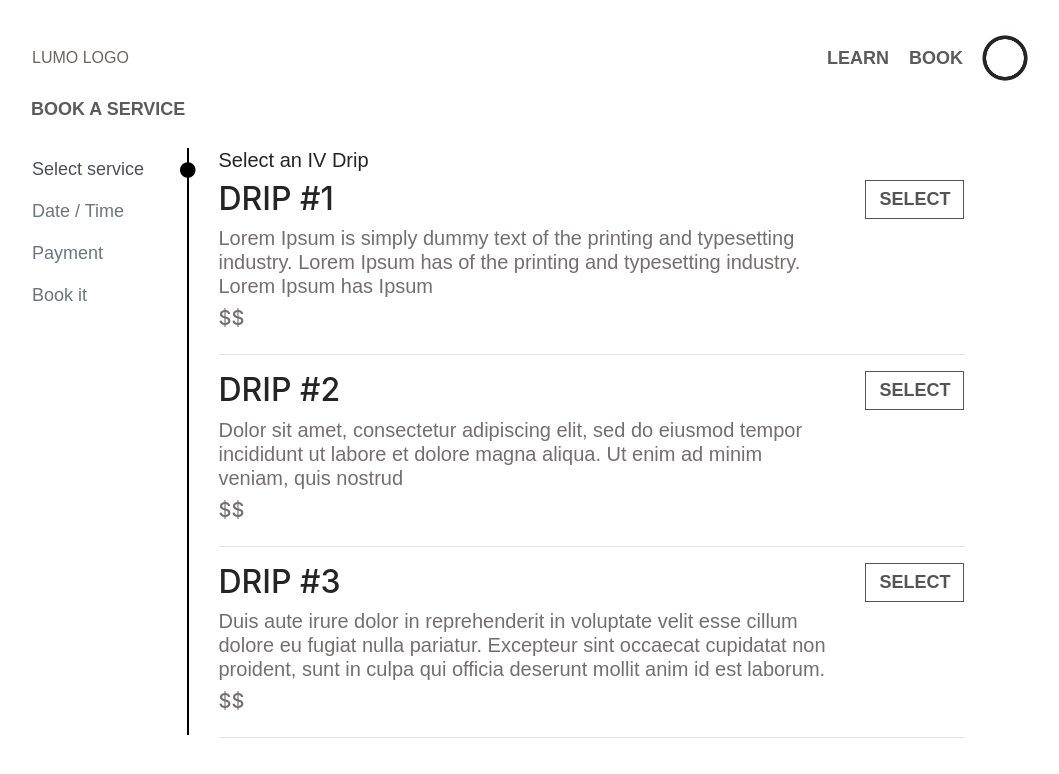
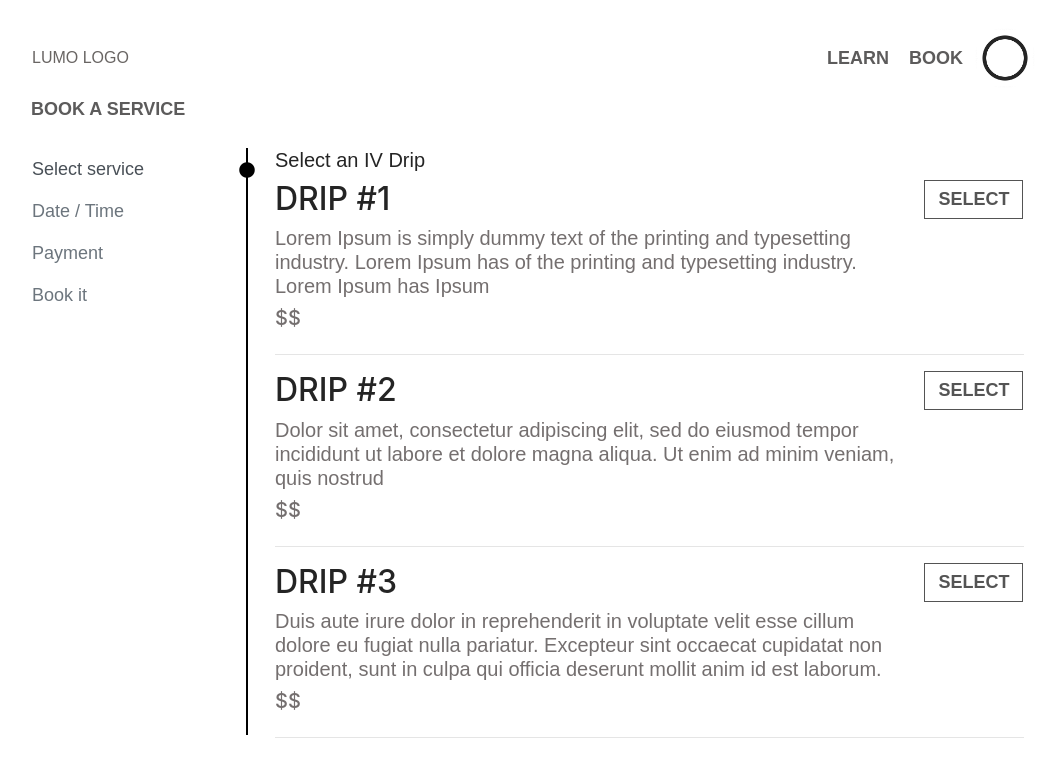
Before and after one commit to pratapshiv1992/react-bootstrap, a React (Create React App) app: page / in a window 1280 px wide. Shown: the top 774 px of the page, without its empty margins (124-1183 px from the left). Built offline with nearby package versions, Linux system fonts and the light colour scheme.

Commit message:
styling tweaks

```diff
--- a/src/assets/styles/common.css
+++ b/src/assets/styles/common.css
@@ -132,27 +132,28 @@
 }
 
 .reffrn-btn {
-    padding: 35px 70px;
+    padding: 5% 10%;
 }
 
 .booktreat-btn {
-    padding: 35px 80px;
+    padding: 5% 7%;
     margin-right: 25px;
 }
 
 .verticle-line {
     border-right: 2px solid black;
     max-height: 587px;
-    margin-right: 15px;
     padding-left: 0px;
+    max-height: 587px;
+    max-width: 232px;
 }
 
 
 .verticle-point {
-    padding-left: 96%;
+    margin-left: 97%;
     position: absolute;
     color: black;
-    z-index: -1;
+    z-index: 1;
 }
 
 .padding-top-14 {
@@ -182,22 +183,6 @@
     }
 }
 
-@media screen and (max-width: 1199px) {
-
-    .padding-top-14 {
-        padding-top: 24px;
-    }
-
-    .padding-top-55 {
-        padding-top: 81px;
-    }
-
-    .padding-top-96 {
-        padding-top: 122px;
-    }
-
-    .padding-top-137 {
-        padding-top: 163px;
-    }
-
+.margin-left-27 {
+    margin-left: 27px;
 }
--- a/src/components/BookAService.jsx
+++ b/src/components/BookAService.jsx
@@ -51,7 +51,7 @@ const BookAService = (props) => {
                                }
                            }}>
                 <Row>
-                    <Col sm={2} className={"verticle-line"}><MDBIcon className={`verticle-point ${paddingTop}`}
+                    <Col sm={3} className={"verticle-line"}><MDBIcon className={`verticle-point ${paddingTop}`}
                                                                      icon="circle"/><TabLinks data={tabLinksData}
                                                                                               activeKey={activeKey}/></Col>
                     <Col sm={9}>
--- a/src/components/Payment.jsx
+++ b/src/components/Payment.jsx
@@ -36,7 +36,7 @@ const Payment = ({availableCreditLabel, availableCreditOption, selectCreditLabel
                 </Button></Col>
         </Row>
     );
-    return <div>
+    return <div className={"margin-left-27"}>
         <h6 className={"h5 rm-padding"}>How would you like to book your {`IV ${selectedService.dripName}`}</h6>
         <Container className={"border"}><label className={"pmt-heading"}>{availableCreditLabel}</label>
             {availableCreditElements}</Container>
--- a/src/components/SelectService.jsx
+++ b/src/components/SelectService.jsx
@@ -23,10 +23,10 @@ const SelectService = ({dripData, setSelectedService, setActiveKey}, i) => {
             <hr/>
         </div>
     );
-    return <Container>
+    return <div className={"margin-left-27"}>
         <label className={"h5 rm-padding color-00"}>Select an IV Drip</label>
         {elements}
-    </Container>
+    </div>
 }
 
 export default SelectService;
--- a/src/components/ServiceBooked.jsx
+++ b/src/components/ServiceBooked.jsx
@@ -16,7 +16,7 @@ const ServiceBooked = ({bookedData}) => {
             <Col xs={{span: 2, offset: 1}} className={"h5 rm-padding"}>{amount}</Col>
         </Row>);
 
-    return <Container>
+    return <div className={"margin-left-27"}>
         <h5 className={"h5 rm-padding"}>You're Booked!</h5>
         {rowElements}
         <hr className={"border"}/>
@@ -28,7 +28,7 @@ const ServiceBooked = ({bookedData}) => {
             console.log('REFER A FRIEND CLICKED');
         }}>REFER A FRIEND
         </button>
-    </Container>
+    </div>
 }
 
 export default ServiceBooked;
--- a/src/components/ServiceDateTime.jsx
+++ b/src/components/ServiceDateTime.jsx
@@ -35,7 +35,7 @@ const Calendar = (props) => {
 }
 
 const ServiceDateTime = ({days, timeSlots, setActiveKey, setSelectedDate}) => {
-    return <div>
+    return <div className={"margin-left-27"}>
         <Calendar/>
         <table className="table table-borderless table-responsive ">
             <TableHead days={days}/>
```
